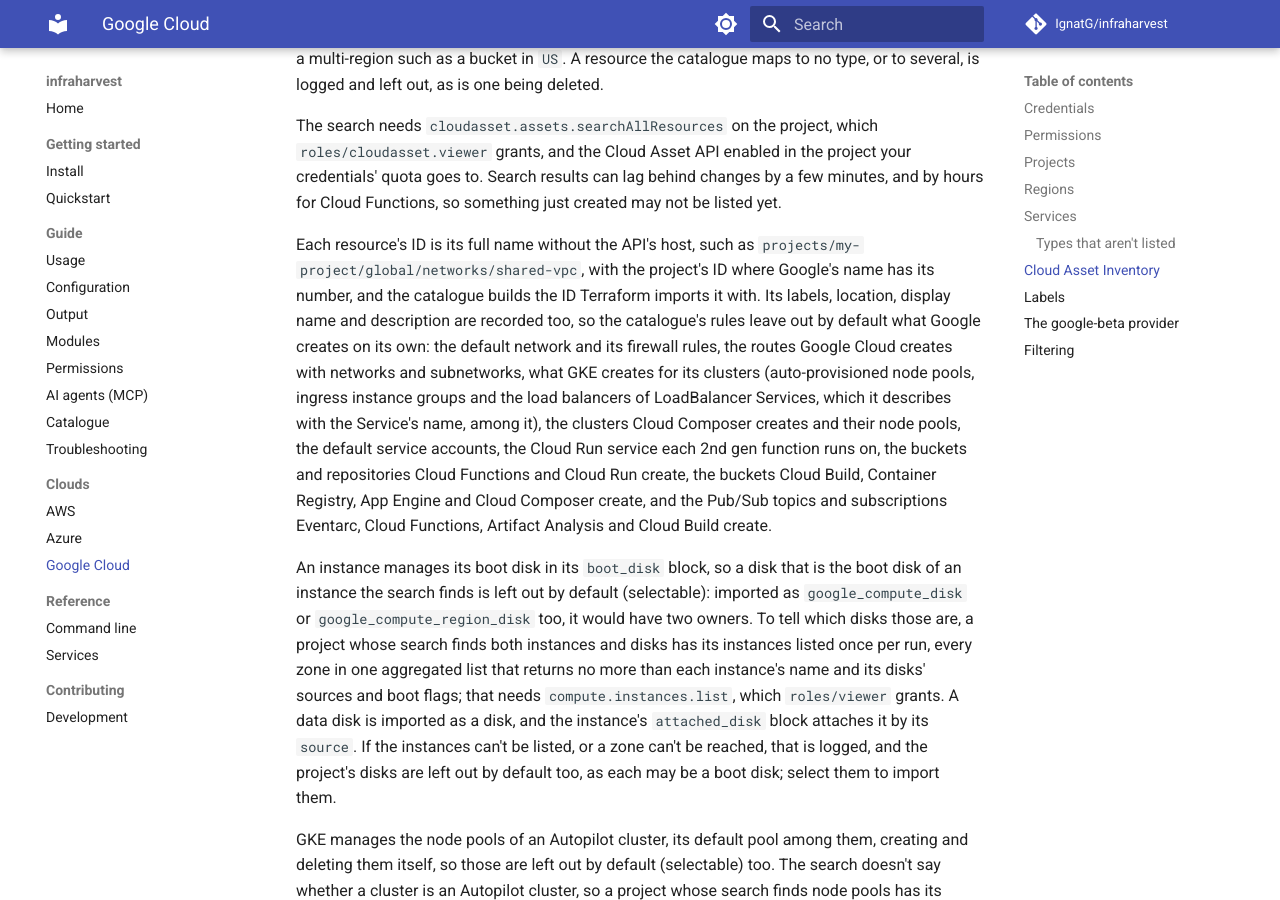
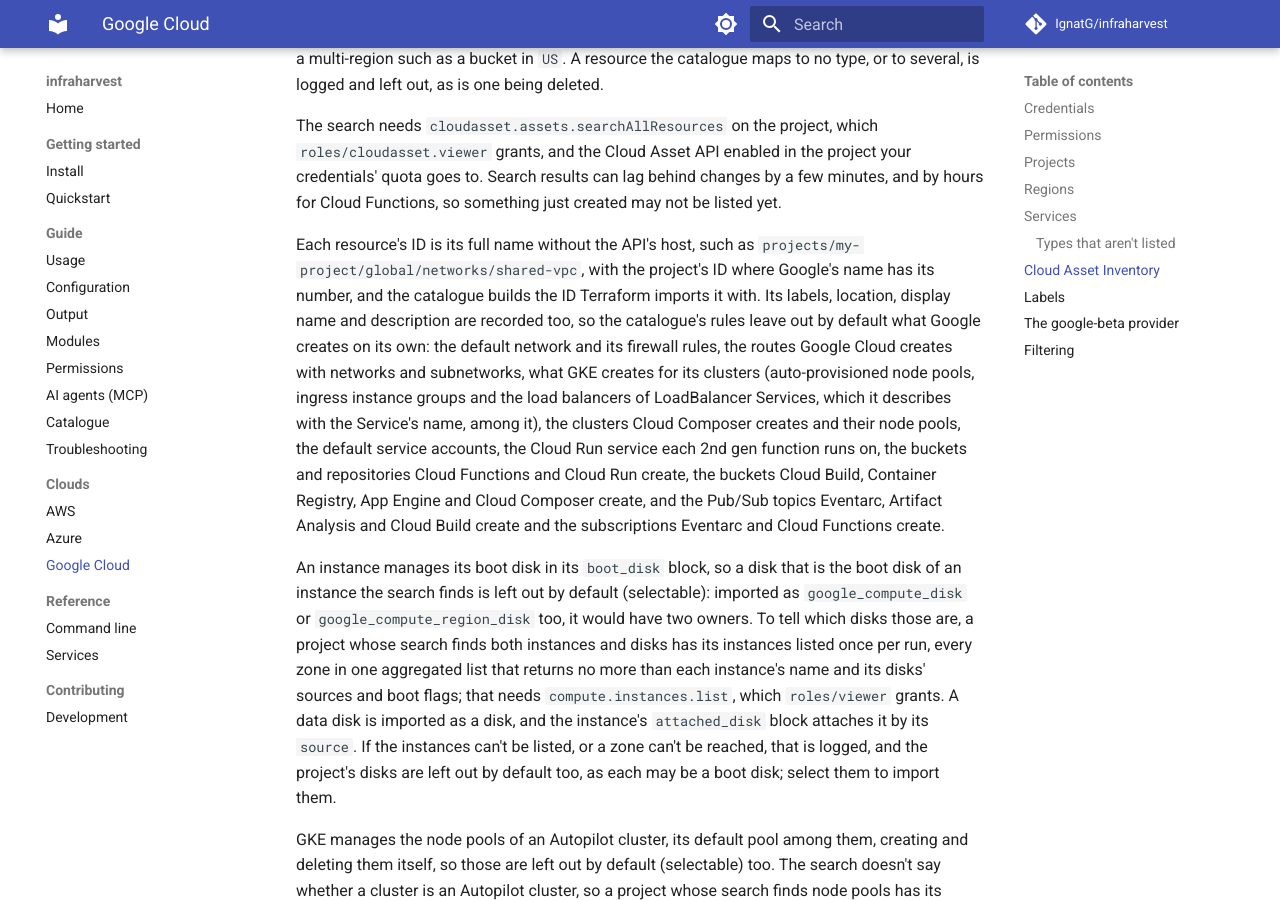
Before and after one commit to IgnatG/infraharvest, an MkDocs documentation site: the page built from docs/google.md, in a window 1280 px wide and 900 px high, scrolled down 3374 px. Built offline with MkDocs 1.6.1 and Material for MkDocs 9.7.7, drawn with Linux system fonts in a browser that asks for light colours; comment, search, counter and statistics services are not loaded.

Commit message:
fix(catalogue): import Pub/Sub topics named gcf-*
Cloud Functions creates the gcf-<function>-<region>-<topic>
subscription of a Pub/Sub trigger, but not a topic: the trigger uses a
topic of the user's, and Google's docs say it must already exist. A
topic named gcf-* is the user's, so it is no longer left out.

https://docs.cloud.google.com/functions/docs/calling/pubsub

```diff
--- a/docs/google.md
+++ b/docs/google.md
@@ -71,7 +71,7 @@ The `cloud_asset` service lists a project through [Cloud Asset Inventory](https:
 
 The search needs `cloudasset.assets.searchAllResources` on the project, which `roles/cloudasset.viewer` grants, and the Cloud Asset API enabled in the project your credentials' quota goes to. Search results can lag behind changes by a few minutes, and by hours for Cloud Functions, so something just created may not be listed yet.
 
-Each resource's ID is its full name without the API's host, such as `projects/my-project/global/networks/shared-vpc`, with the project's ID where Google's name has its number, and the catalogue builds the ID Terraform imports it with. Its labels, location, display name and description are recorded too, so the catalogue's rules leave out by default what Google creates on its own: the default network and its firewall rules, the routes Google Cloud creates with networks and subnetworks, what GKE creates for its clusters (auto-provisioned node pools, ingress instance groups and the load balancers of LoadBalancer Services, which it describes with the Service's name, among it), the clusters Cloud Composer creates and their node pools, the default service accounts, the Cloud Run service each 2nd gen function runs on, the buckets and repositories Cloud Functions and Cloud Run create, the buckets Cloud Build, Container Registry, App Engine and Cloud Composer create, and the Pub/Sub topics and subscriptions Eventarc, Cloud Functions, Artifact Analysis and Cloud Build create.
+Each resource's ID is its full name without the API's host, such as `projects/my-project/global/networks/shared-vpc`, with the project's ID where Google's name has its number, and the catalogue builds the ID Terraform imports it with. Its labels, location, display name and description are recorded too, so the catalogue's rules leave out by default what Google creates on its own: the default network and its firewall rules, the routes Google Cloud creates with networks and subnetworks, what GKE creates for its clusters (auto-provisioned node pools, ingress instance groups and the load balancers of LoadBalancer Services, which it describes with the Service's name, among it), the clusters Cloud Composer creates and their node pools, the default service accounts, the Cloud Run service each 2nd gen function runs on, the buckets and repositories Cloud Functions and Cloud Run create, the buckets Cloud Build, Container Registry, App Engine and Cloud Composer create, and the Pub/Sub topics Eventarc, Artifact Analysis and Cloud Build create and the subscriptions Eventarc and Cloud Functions create.
 
 An instance manages its boot disk in its `boot_disk` block, so a disk that is the boot disk of an instance the search finds is left out by default (selectable): imported as `google_compute_disk` or `google_compute_region_disk` too, it would have two owners. To tell which disks those are, a project whose search finds both instances and disks has its instances listed once per run, every zone in one aggregated list that returns no more than each instance's name and its disks' sources and boot flags; that needs `compute.instances.list`, which `roles/viewer` grants. A data disk is imported as a disk, and the instance's `attached_disk` block attaches it by its `source`. If the instances can't be listed, or a zone can't be reached, that is logged, and the project's disks are left out by default too, as each may be a boot disk; select them to import them.
 
```
Also changed, not shown: 3 other files.
